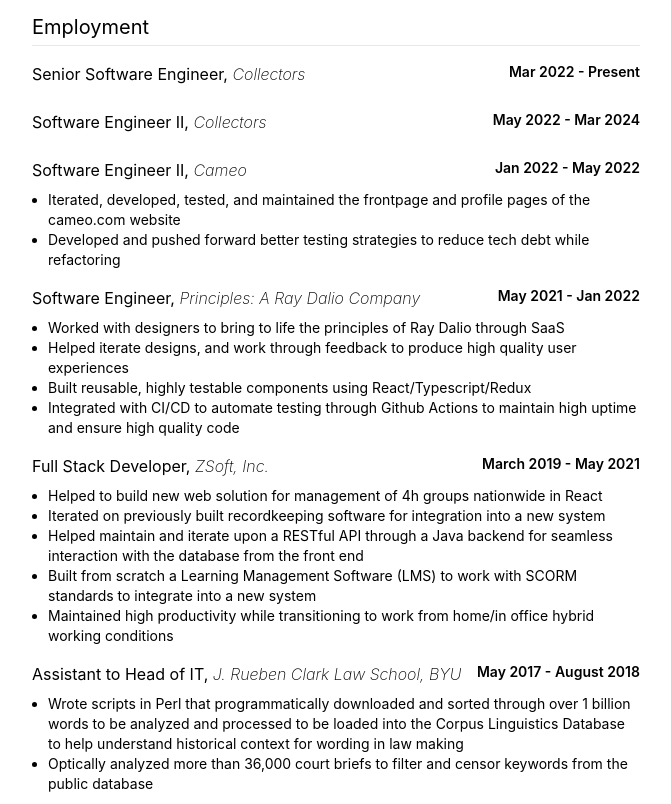
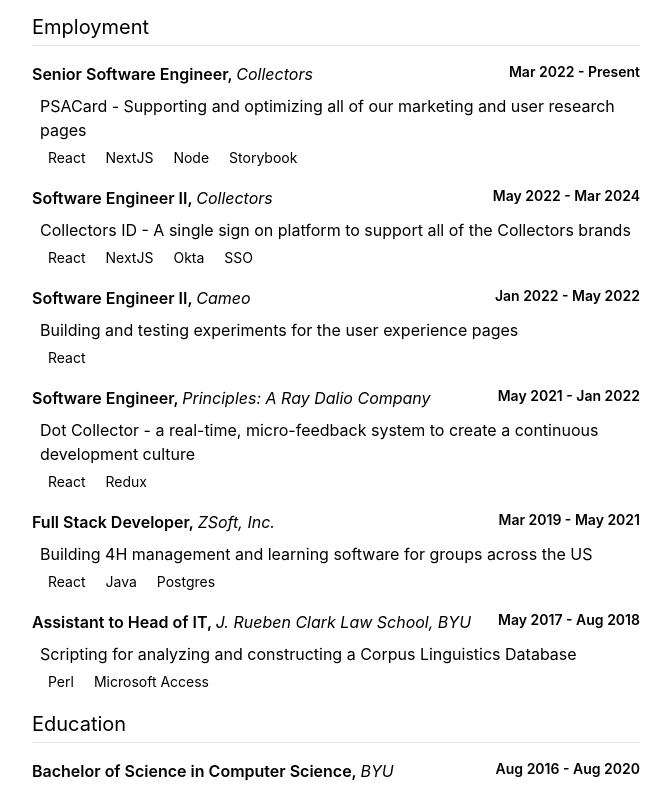
Before and after one commit to samfry13/personal-website, an Astro site: page /resume in a window 1280 px wide. Shown: the part 95-899 px from the top of the page, without its empty margins (304-975 px from the left). Built offline with nearby package versions, Linux system fonts and the light colour scheme; Astro itself is replaced by a stand-in of ours; what @catppuccin/tailwindcss would draw is missing.

Commit message:
feat: updates

```diff
--- /dev/null
+++ b/src/components/Chip.astro
@@ -0,0 +1,3 @@
+<div class="rounded-full bg-overlay2 px-2 py-0.5 text-base text-sm">
+  <slot />
+</div>
--- a/src/components/ResumeItem.astro
+++ b/src/components/ResumeItem.astro
@@ -1,30 +1,36 @@
 ---
+import Chip from '../components/Chip.astro';
+
 interface Props {
   title: string;
   company: string;
   startDate: string;
   endDate: string;
-  items?: string[];
+  description?: string;
+  chips?: string[];
 }
-const { title, company, startDate, endDate, items } = Astro.props;
+const { title, company, startDate, endDate, description, chips } = Astro.props;
 ---
 
 <div class="flex w-full">
-  <h2 class="text-md mb-2 mt-4 flex-1">
-    <span class="text-text">{title}</span>, <i
-      class="font-extralight text-subtext0">{company}</i
+  <h2 class="text-md mb-2 mt-4 flex-1 font-semibold">
+    <span class="text-text">{title}</span>, <i class="font-normal text-subtext0"
+      >{company}</i
     >
   </h2>
   <p class="mt-4 text-sm font-semibold text-subtext1">
     {startDate} - {endDate}
   </p>
 </div>
+
+{description && <div class="text-md ml-2">{description}</div>}
+
 {
-  items && (
-    <ul class="list-outside list-disc pl-4 text-sm">
-      {items.map((item) => (
-        <li>{item}</li>
+  chips && (
+    <div class="ml-2 mt-1 flex gap-1">
+      {chips.map((chip) => (
+        <Chip>{chip}</Chip>
       ))}
-    </ul>
+    </div>
   )
 }
--- a/src/components/ResumeSection.astro
+++ b/src/components/ResumeSection.astro
@@ -8,7 +8,7 @@
 
 <section>
   <h1
-    class="text-text before:from-text relative mt-4 pb-1 text-xl before:absolute before:bottom-0 before:left-0 before:right-0 before:h-px before:bg-gradient-radial before:to-transparent"
+    class="relative mt-4 pb-1 text-xl text-text before:absolute before:bottom-0 before:left-0 before:right-0 before:h-px before:bg-gradient-radial before:from-text before:to-transparent"
   >
     {title}
   </h1>
--- a/src/layouts/Layout.astro
+++ b/src/layouts/Layout.astro
@@ -21,24 +21,17 @@
     <title>{title}</title>
   </head>
   <body
-    class={`${baseColor} background from-overlay2 to-overlay0 from-70% bg-fixed m-0 flex min-h-screen w-full items-center justify-center py-8 print:p-0 selection:bg-overlay2/20`}
+    class={`${baseColor} bg-noise print:bg-none from-overlay2 to-overlay0 from-70% bg-fixed m-0 flex min-h-screen w-full items-center justify-center py-8 print:p-0 selection:bg-overlay2/20`}
   >
     <div
       class="w-full max-w-full overflow-hidden rounded-xl sm:max-w-screen-sm"
     >
-      <div class="bg-base text-text">
+      <div class="bg-base text-text print:bg-inherit">
         <slot />
       </div>
     </div>
   </body>
 </html>
-
-<style>
-  .background {
-    background-image:
-      linear-gradient(to top, var(--tw-gradient-stops)), url(noise.png);
-  }
-</style>
 
 <style is:global>
   * {
--- a/src/pages/resume.astro
+++ b/src/pages/resume.astro
@@ -7,7 +7,7 @@
 ---
 
 <Layout title="Samuel Fry - Resume">
-  <main class="relative bg-base p-4 text-text print:p-0 print:pt-0">
+  <main class="relative p-4 text-text print:p-0 print:pt-0">
     <a
       href="/"
       class="absolute left-4 top-4 rounded-lg p-2 text-subtext0 transition-all hover:bg-overlay2/20 print:hidden"
@@ -35,6 +35,8 @@
         company="Collectors"
         startDate="Mar 2022"
         endDate="Present"
+        description="PSACard - Supporting and optimizing all of our marketing and user research pages"
+        chips={['React', 'NextJS', 'Node', 'Storybook']}
       />
 
       <ResumeItem
@@ -42,6 +44,8 @@
         company="Collectors"
         startDate="May 2022"
         endDate="Mar 2024"
+        description="Collectors ID - A single sign on platform to support all of the Collectors brands"
+        chips={['React', 'NextJS', 'Okta', 'SSO']}
       />
 
       <ResumeItem
@@ -49,10 +53,8 @@
         company="Cameo"
         startDate="Jan 2022"
         endDate="May 2022"
-        items={[
-          'Iterated, developed, tested, and maintained the frontpage and profile pages of the cameo.com website',
-          'Developed and pushed forward better testing strategies to reduce tech debt while refactoring',
-        ]}
+        description="Building and testing experiments for the user experience pages"
+        chips={['React']}
       />
 
       <ResumeItem
@@ -60,37 +62,26 @@
         company="Principles: A Ray Dalio Company"
         startDate="May 2021"
         endDate="Jan 2022"
-        items={[
-          'Worked with designers to bring to life the principles of Ray Dalio through SaaS',
-          'Helped iterate designs, and work through feedback to produce high quality user experiences',
-          'Built reusable, highly testable components using React/Typescript/Redux',
-          'Integrated with CI/CD to automate testing through Github Actions to maintain high uptime and ensure high quality code',
-        ]}
+        description="Dot Collector - a real-time, micro-feedback system to create a continuous development culture"
+        chips={['React', 'Redux']}
       />
 
       <ResumeItem
         title="Full Stack Developer"
         company="ZSoft, Inc."
-        startDate="March 2019"
+        startDate="Mar 2019"
         endDate="May 2021"
-        items={[
-          'Helped to build new web solution for management of 4h groups nationwide in React',
-          'Iterated on previously built recordkeeping software for integration into a new system',
-          'Helped maintain and iterate upon a RESTful API through a Java backend for seamless interaction with the database from the front end',
-          'Built from scratch a Learning Management Software (LMS) to work with SCORM standards to integrate into a new system',
-          'Maintained high productivity while transitioning to work from home/in office hybrid working conditions',
-        ]}
+        description="Building 4H management and learning software for groups across the US"
+        chips={['React', 'Java', 'Postgres']}
       />
 
       <ResumeItem
         title="Assistant to Head of IT"
         company="J. Rueben Clark Law School, BYU"
         startDate="May 2017"
-        endDate="August 2018"
-        items={[
-          'Wrote scripts in Perl that programmatically downloaded and sorted through over 1 billion words to be analyzed and processed to be loaded into the Corpus Linguistics Database to help understand historical context for wording in law making',
-          'Optically analyzed more than 36,000 court briefs to filter and censor keywords from the public database',
-        ]}
+        endDate="Aug 2018"
+        description="Scripting for analyzing and constructing a Corpus Linguistics Database"
+        chips={['Perl', 'Microsoft Access']}
       />
     </ResumeSection>
 
@@ -98,21 +89,23 @@
       <ResumeItem
         title="Bachelor of Science in Computer Science"
         company="BYU"
-        startDate="August 2016"
-        endDate="August 2020"
+        startDate="Aug 2016"
+        endDate="Aug 2020"
       />
     </ResumeSection>
 
     <ResumeSection title="Personal Projects / Extracurricular Activities">
       <ul class="mt-2 list-outside list-disc pl-4 text-sm">
-        <li>Maintain my own self-hosted server using Docker and Cloudflare</li>
+        <li>
+          Maintain a self-hosted server using Proxmox, Docker, and Cloudflare
+        </li>
+        <li>
+          Created a small desktop app to help me organize, optimize, and trim
+          video clips
+        </li>
         <li>
           Built a searchable image database for a costume reference archive to
           organize, tag, and view reference images for use in costume design
-          using NextJS, and Cloudflare D1/R2
-        </li>
-        <li>
-          Helped build a mobile game with a friend in Unity with scripts in C#
         </li>
       </ul>
     </ResumeSection>
--- a/tailwind.config.cjs
+++ b/tailwind.config.cjs
@@ -5,6 +5,7 @@
     extend: {
       backgroundImage: {
         'gradient-radial': 'radial-gradient(var(--tw-gradient-stops))',
+        'noise': 'linear-gradient(to top, var(--tw-gradient-stops)), url(noise.png)',
       },
     },
   },
```
